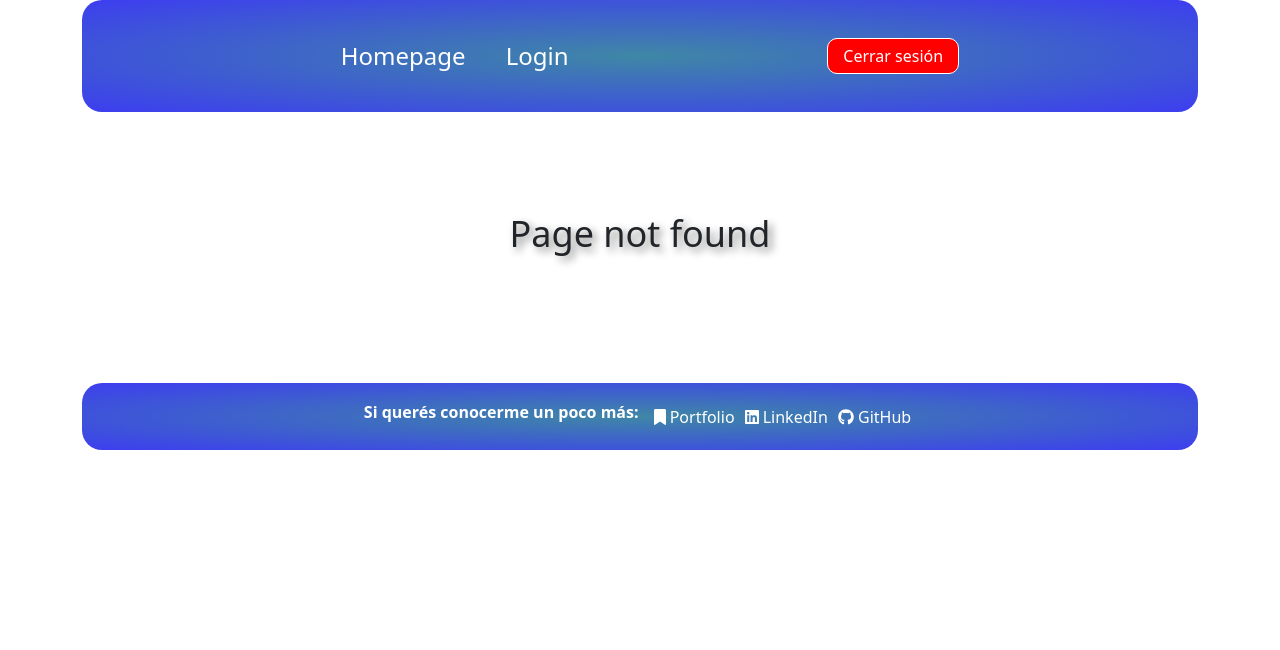
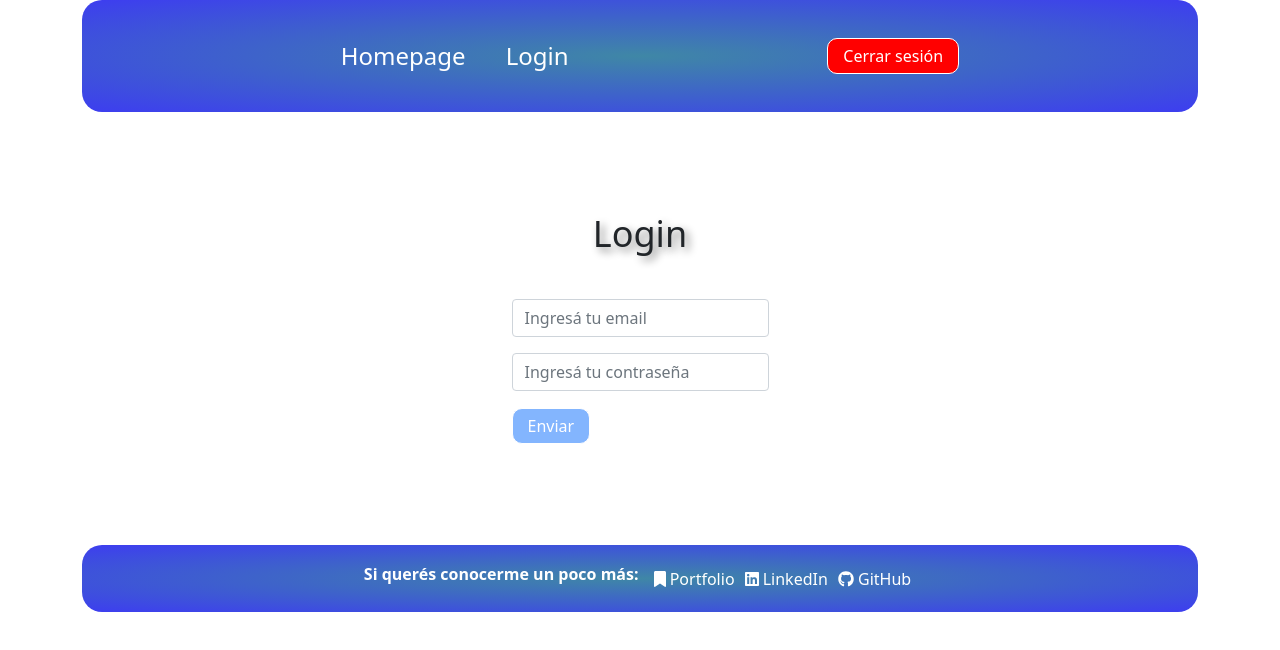
Before and after one commit to vuoso-l/alkemy-react-challenge, a React (Create React App) app: page /alkemy-react-challenge/login in a window 1280 px wide. Before the commit this address had no page. Shown: the top 650 px of the page. Built offline with nearby package versions, Linux system fonts and the light colour scheme.

Commit message:
Corrected routes

```diff
--- a/src/components/Header.js
+++ b/src/components/Header.js
@@ -17,7 +17,7 @@ const Header = () => {
             <Link className="link" to={"/alkemy-react-challenge"}>
               Homepage
             </Link>
-            <Link className="link" to={"/login"}>
+            <Link className="link" to={"/alkemy-react-challenge/login"}>
               Login
             </Link>
           </Nav>
--- a/src/components/PrivateRoute.js
+++ b/src/components/PrivateRoute.js
@@ -5,7 +5,7 @@ import IsLoginContext from "../context/IsLoginContext";
 const PrivateRoute = () => {
   const { isLogin } = useContext(IsLoginContext);
 
-  return isLogin ? <Outlet/> : <Navigate to="/login" />;
+  return isLogin ? <Outlet/> : <Navigate to="/alkemy-react-challenge/login" />;
 };
 
 export default PrivateRoute;
--- a/src/components/ProjectRoutes.js
+++ b/src/components/ProjectRoutes.js
@@ -26,8 +26,8 @@ const ProjectRoutes = () => {
                     element={<Homepage />}
                   />
                 </Route>
-                <Route path="/login" element={<Login />} />
-                <Route path="*" element={<Error404 />} />
+                <Route path="/alkemy-react-challenge/login" element={<Login />} />
+                <Route path="/*" element={<Error404 />} />
               </Routes>
             </IsOpenProvider>
           </MenuProvider>
--- a/src/helpers/SweetAlert.js
+++ b/src/helpers/SweetAlert.js
@@ -37,7 +37,7 @@ const SweetAlert = {
         Swal.fire(
           "Eliminado!",
           "La eliminación se produjo satisfactoriamente!",
-          "success"
+          "Success"
         );
       }
     });
@@ -53,7 +53,7 @@ const SweetAlert = {
     }).then((result) => {
       if (result.isConfirmed) {
         callback();
-        Swal.fire("Login correcto!", "success");
+        Swal.fire("Login correcto!", "Success");
       }
     });
   },
```
